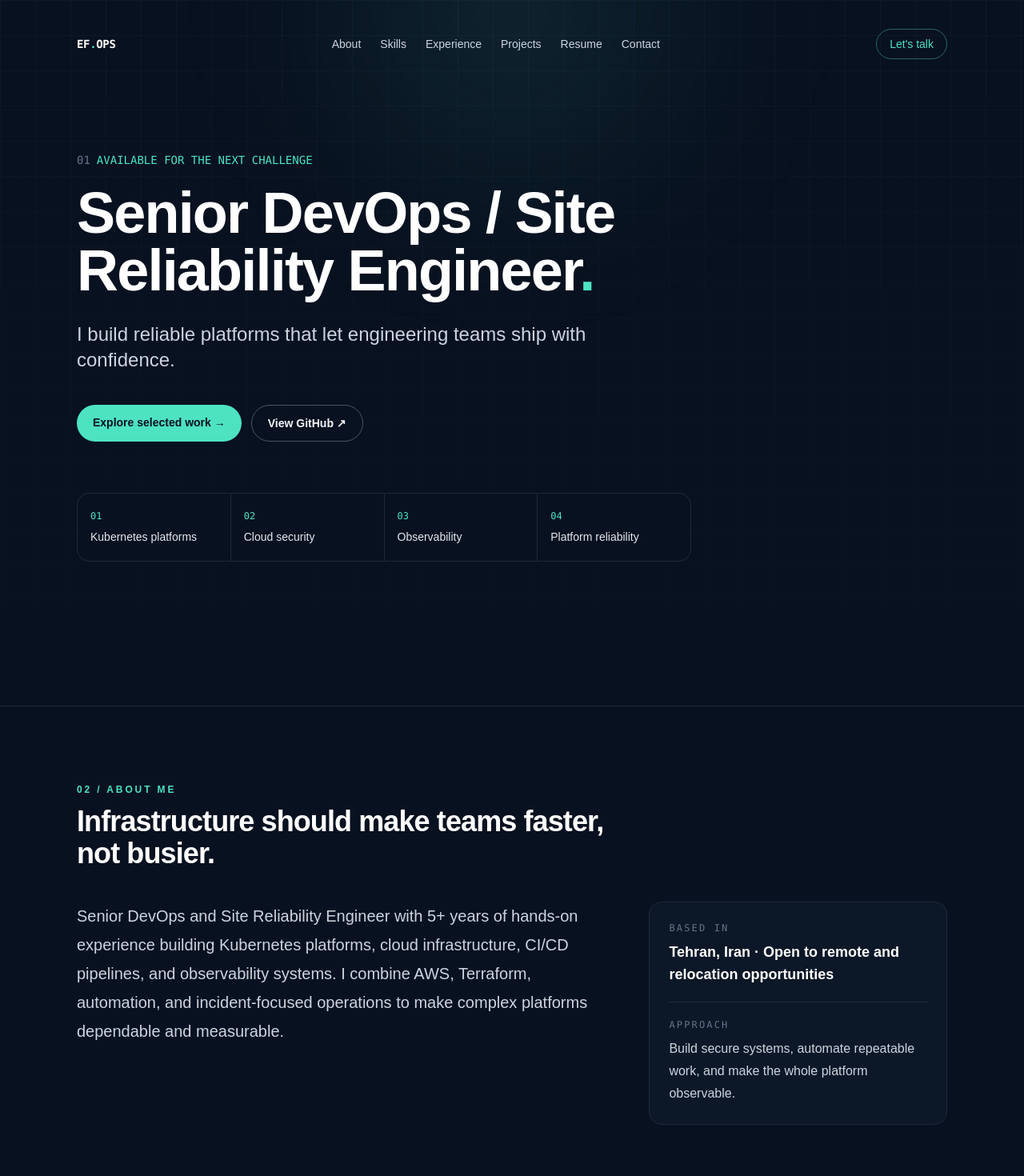
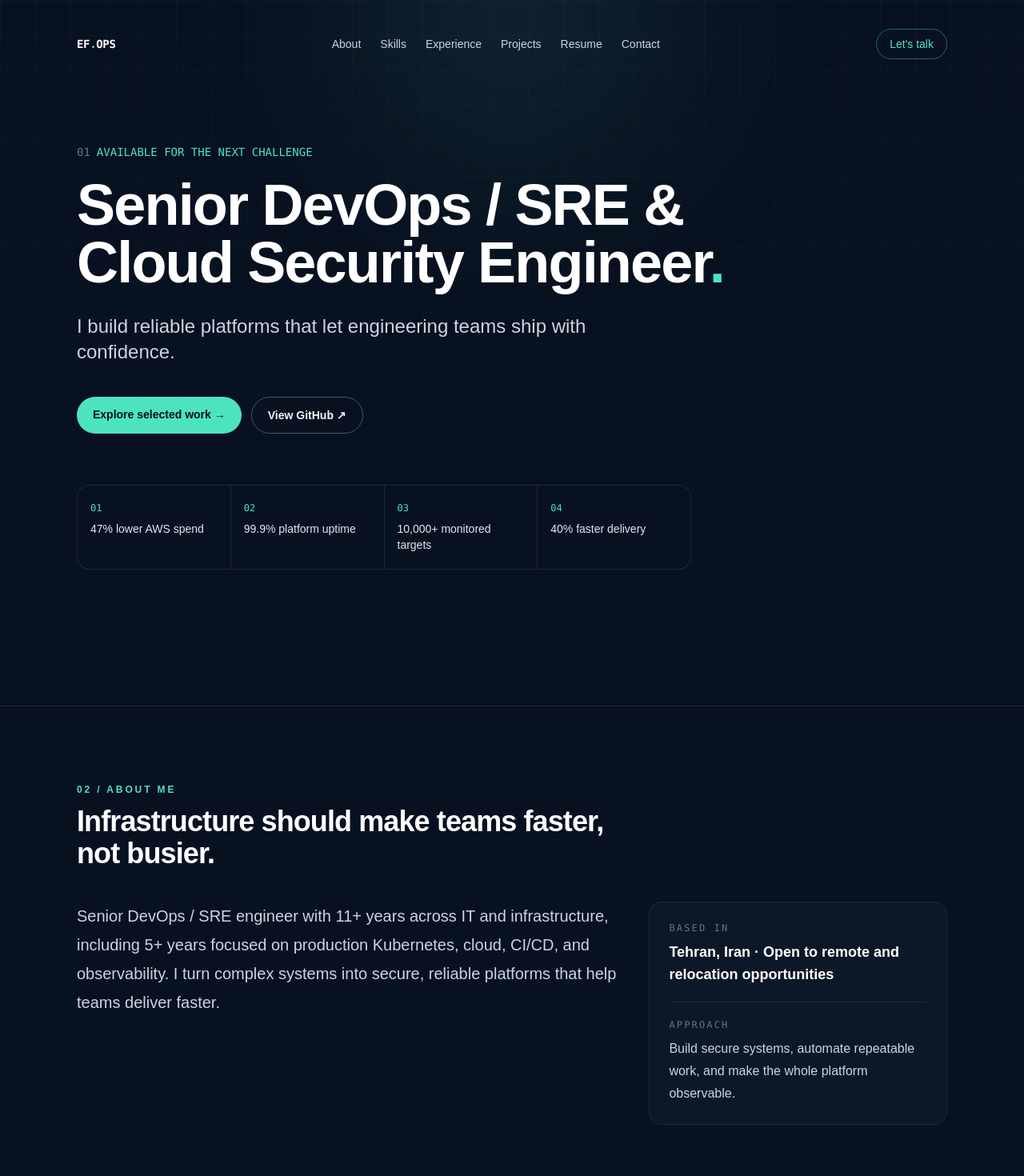
Before and after one commit to erfanehsanii/devops-portfolio, a Next.js app: page / in a window 1280 px wide. Shown: the top 1470 px of the page at 80% size. Built offline with nearby package versions, Linux system fonts and the light colour scheme.

Commit message:
feat: strengthen portfolio positioning and impact proof

```diff
--- a/src/data/portfolio.ts
+++ b/src/data/portfolio.ts
@@ -1,16 +1,16 @@
 export const portfolio = {
   name: "Erfan Ehsani",
-  role: "Senior DevOps / Site Reliability Engineer",
+  role: "Senior DevOps / SRE & Cloud Security Engineer",
   tagline: "I build reliable platforms that let engineering teams ship with confidence.",
   summary:
-    "Senior DevOps and Site Reliability Engineer with 5+ years of hands-on experience building Kubernetes platforms, cloud infrastructure, CI/CD pipelines, and observability systems. I combine AWS, Terraform, automation, and incident-focused operations to make complex platforms dependable and measurable.",
+    "Senior DevOps / SRE engineer with 11+ years across IT and infrastructure, including 5+ years focused on production Kubernetes, cloud, CI/CD, and observability. I turn complex systems into secure, reliable platforms that help teams deliver faster.",
   location: "Tehran, Iran · Open to remote and relocation opportunities",
   github: "https://github.com/erfanehsanii",
   linkedin: "https://www.linkedin.com/in/erfan-ehsani/",
   email: "erfanehsani1992@gmail.com",
   phone: "+989125458845",
   resumeUrl: "erfan-sedighehsani-resume.pdf",
-  focus: ["Kubernetes platforms", "Cloud security", "Observability", "Platform reliability"],
+  focus: ["47% lower AWS spend", "99.9% platform uptime", "10,000+ monitored targets", "40% faster delivery"],
   skills: [
     { category: "Cloud & Containers", items: ["AWS", "EKS", "ECS", "RKE2", "Kubespray", "Docker", "Helm", "Rook-Ceph"] },
     { category: "Infrastructure as Code", items: ["Terraform", "Ansible", "Packer", "SaltStack", "Linux", "Bash", "Python"] },
@@ -109,5 +109,5 @@ export const portfolio = {
       outcome: "A repeatable, automated route from source code to production deployment.",
     },
   ],
-  certifications: ["Certification details available on request."],
+  certifications: ["Professional training: ISO 27001 and BAIT security fundamentals."],
 };
```
